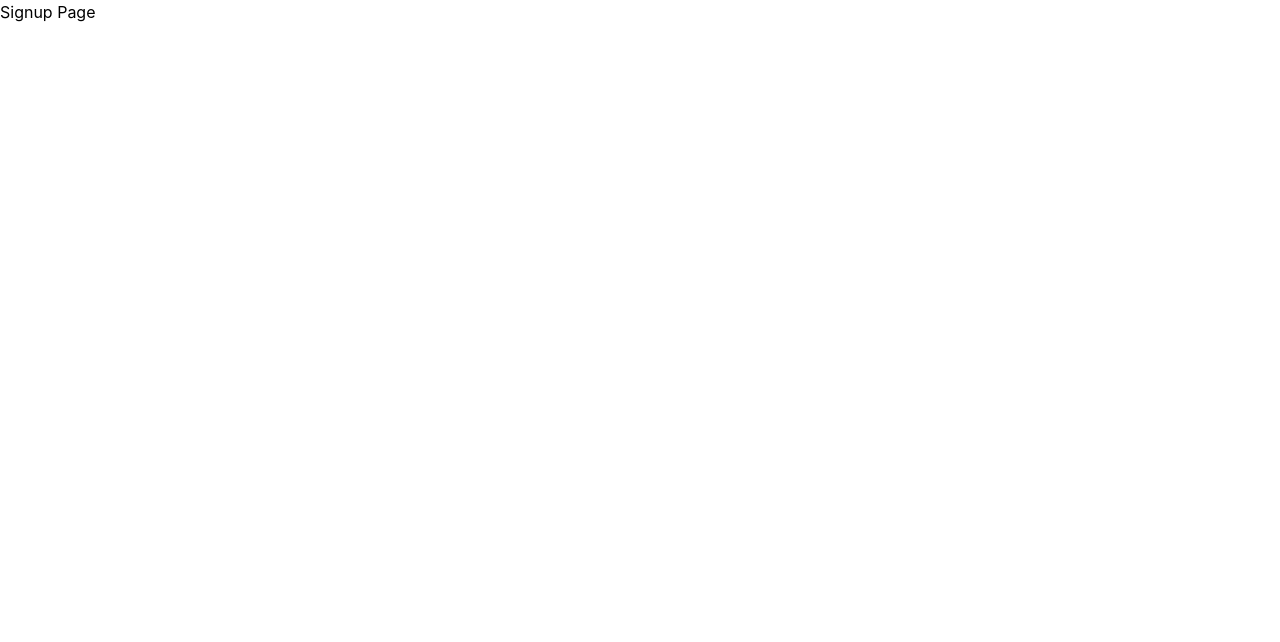
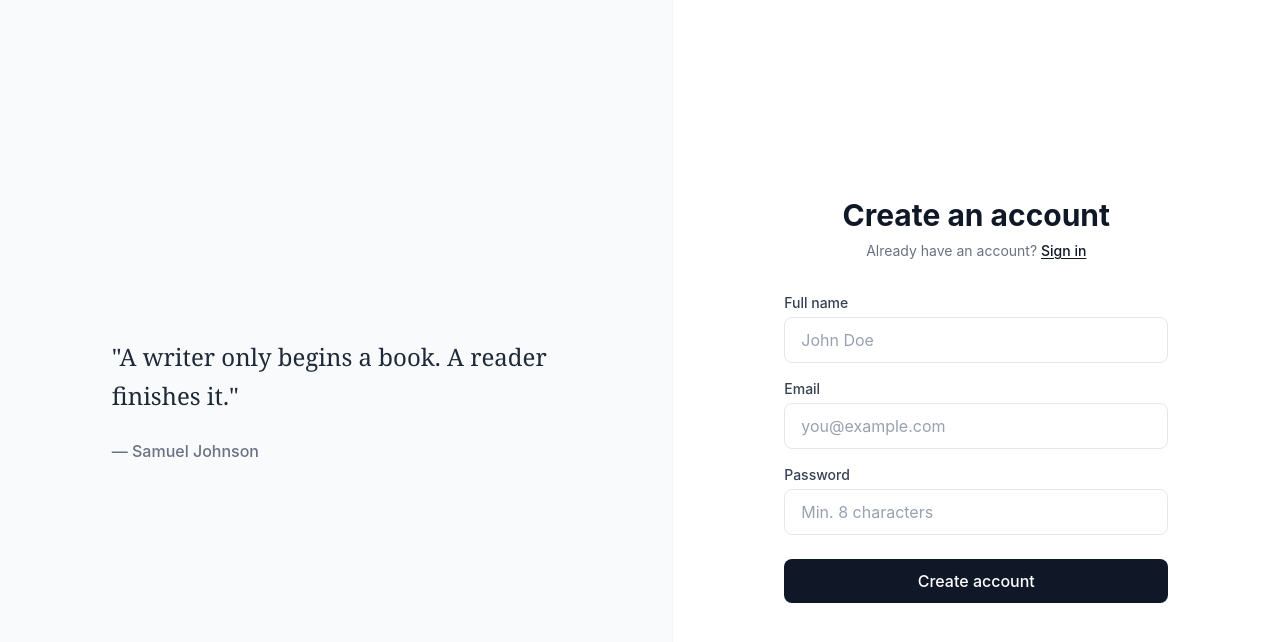
Before and after one commit to harshsaraswat09/BYTES, a React (Vite) app in the folder frontend/: page /signup in a window 1280 px wide. Shown: the top 642 px of the page. Built offline with nearby package versions, Linux system fonts and the light colour scheme; no server answers.

Commit message:
build signin and signup pages with clean Medium-style UI (Fixed errors)

```diff
--- a/frontend/src/pages/Signin.tsx
+++ b/frontend/src/pages/Signin.tsx
@@ -1 +1,135 @@
-export const Signin = () => <div>Signin Page</div>;
+import { useState, useEffect } from "react";
+import { useNavigate, Link } from "react-router-dom";
+import { authApi } from "../api";
+
+export const Signin = () => {
+  const [email, setEmail] = useState("");
+  const [password, setPassword] = useState("");
+  const [error, setError] = useState<string | null>(null);
+  const [isLoading, setIsLoading] = useState(false);
+  const navigate = useNavigate();
+
+  // If already logged in — redirect to blogs
+  useEffect(() => {
+    const token = localStorage.getItem("token");
+    if (token) navigate("/blogs");
+  }, []);
+
+  const handleSignin = async () => {
+    // Basic frontend validation
+    if (!email || !password) {
+      setError("Please fill in all fields");
+      return;
+    }
+
+    try {
+      setIsLoading(true);
+      setError(null);
+
+      const response = await authApi.signin({ email, password });
+      const { token } = response.data;
+
+      // Save token to localStorage
+      localStorage.setItem("token", token);
+
+      // Redirect to blogs
+      navigate("/blogs");
+
+    } catch (err: any) {
+      setError(
+        err.response?.data?.message || "Something went wrong. Try again."
+      );
+    } finally {
+      setIsLoading(false);
+    }
+  };
+
+  // Allow signin on Enter key press
+  const handleKeyDown = (e: React.KeyboardEvent) => {
+    if (e.key === "Enter") handleSignin();
+  };
+
+  return (
+    <div className="min-h-screen flex">
+
+      {/* Left side — Form */}
+      <div className="flex-1 flex items-center justify-center px-8">
+        <div className="w-full max-w-sm">
+
+          {/* Header */}
+          <div className="mb-8 text-center">
+            <h1 className="text-3xl font-bold text-gray-900 mb-2">
+              Welcome back
+            </h1>
+            <p className="text-gray-500 text-sm">
+              Don't have an account?{" "}
+              <Link
+                to="/signup"
+                className="text-gray-900 font-medium underline underline-offset-2"
+              >
+                Sign up
+              </Link>
+            </p>
+          </div>
+
+          {/* Error message */}
+          {error && (
+            <div className="mb-4 p-3 bg-red-50 border border-red-100 rounded-lg">
+              <p className="text-red-600 text-sm text-center">{error}</p>
+            </div>
+          )}
+
+          {/* Form fields */}
+          <div className="space-y-4">
+            <div>
+              <label className="block text-sm font-medium text-gray-700 mb-1">
+                Email
+              </label>
+              <input
+                type="email"
+                placeholder="you@example.com"
+                value={email}
+                onChange={(e) => setEmail(e.target.value)}
+                onKeyDown={handleKeyDown}
+                className="w-full px-4 py-2.5 border border-gray-200 rounded-lg text-gray-900 placeholder-gray-400 focus:outline-none focus:border-gray-400 transition-colors"
+              />
+            </div>
+
+            <div>
+              <label className="block text-sm font-medium text-gray-700 mb-1">
+                Password
+              </label>
+              <input
+                type="password"
+                placeholder="••••••••"
+                value={password}
+                onChange={(e) => setPassword(e.target.value)}
+                onKeyDown={handleKeyDown}
+                className="w-full px-4 py-2.5 border border-gray-200 rounded-lg text-gray-900 placeholder-gray-400 focus:outline-none focus:border-gray-400 transition-colors"
+              />
+            </div>
+
+            <button
+              onClick={handleSignin}
+              disabled={isLoading}
+              className="w-full py-2.5 bg-gray-900 text-white rounded-lg font-medium hover:bg-gray-700 transition-colors disabled:opacity-50 disabled:cursor-not-allowed mt-2"
+            >
+              {isLoading ? "Signing in..." : "Sign in"}
+            </button>
+          </div>
+        </div>
+      </div>
+
+      {/* Right side — Quote (hidden on mobile) */}
+      <div className="hidden lg:flex flex-1 bg-gray-50 items-center justify-center p-16 border-l border-gray-100">
+        <div className="max-w-md">
+          <blockquote className="text-2xl font-serif text-gray-800 leading-relaxed mb-6">
+            "The scariest moment is always just before you start."
+          </blockquote>
+          <p className="text-gray-500 font-medium">— Stephen King</p>
+        </div>
+      </div>
+
+    </div>
+  );
+};
--- a/frontend/src/pages/Signup.tsx
+++ b/frontend/src/pages/Signup.tsx
@@ -1 +1,150 @@
-export const Signup = () => <div>Signup Page</div>;
+import { useState, useEffect } from "react";
+import { useNavigate, Link } from "react-router-dom";
+import { authApi } from "../api";
+
+export const Signup = () => {
+  const [name, setName] = useState("");
+  const [email, setEmail] = useState("");
+  const [password, setPassword] = useState("");
+  const [error, setError] = useState<string | null>(null);
+  const [isLoading, setIsLoading] = useState(false);
+  const navigate = useNavigate();
+
+  // If already logged in — redirect to blogs
+  useEffect(() => {
+    const token = localStorage.getItem("token");
+    if (token) navigate("/blogs");
+  }, []);
+
+  const handleSignup = async () => {
+    if (!name || !email || !password) {
+      setError("Please fill in all fields");
+      return;
+    }
+
+    if (password.length < 8) {
+      setError("Password must be at least 8 characters");
+      return;
+    }
+
+    try {
+      setIsLoading(true);
+      setError(null);
+
+      const response = await authApi.signup({ name, email, password });
+      const { token } = response.data;
+
+      localStorage.setItem("token", token);
+      navigate("/blogs");
+
+    } catch (err: any) {
+      setError(
+        err.response?.data?.message || "Something went wrong. Try again."
+      );
+    } finally {
+      setIsLoading(false);
+    }
+  };
+
+  const handleKeyDown = (e: React.KeyboardEvent) => {
+    if (e.key === "Enter") handleSignup();
+  };
+
+  return (
+    <div className="min-h-screen flex">
+
+      {/* Left side — Quote (hidden on mobile) */}
+      <div className="hidden lg:flex flex-1 bg-gray-50 items-center justify-center p-16 border-r border-gray-100">
+        <div className="max-w-md">
+          <blockquote className="text-2xl font-serif text-gray-800 leading-relaxed mb-6">
+            "A writer only begins a book. A reader finishes it."
+          </blockquote>
+          <p className="text-gray-500 font-medium">— Samuel Johnson</p>
+        </div>
+      </div>
+
+      {/* Right side — Form */}
+      <div className="flex-1 flex items-center justify-center px-8">
+        <div className="w-full max-w-sm">
+
+          {/* Header */}
+          <div className="mb-8 text-center">
+            <h1 className="text-3xl font-bold text-gray-900 mb-2">
+              Create an account
+            </h1>
+            <p className="text-gray-500 text-sm">
+              Already have an account?{" "}
+              <Link
+                to="/signin"
+                className="text-gray-900 font-medium underline underline-offset-2"
+              >
+                Sign in
+              </Link>
+            </p>
+          </div>
+
+          {/* Error message */}
+          {error && (
+            <div className="mb-4 p-3 bg-red-50 border border-red-100 rounded-lg">
+              <p className="text-red-600 text-sm text-center">{error}</p>
+            </div>
+          )}
+
+          {/* Form fields */}
+          <div className="space-y-4">
+            <div>
+              <label className="block text-sm font-medium text-gray-700 mb-1">
+                Full name
+              </label>
+              <input
+                type="text"
+                placeholder="John Doe"
+                value={name}
+                onChange={(e) => setName(e.target.value)}
+                onKeyDown={handleKeyDown}
+                className="w-full px-4 py-2.5 border border-gray-200 rounded-lg text-gray-900 placeholder-gray-400 focus:outline-none focus:border-gray-400 transition-colors"
+              />
+            </div>
+
+            <div>
+              <label className="block text-sm font-medium text-gray-700 mb-1">
+                Email
+              </label>
+              <input
+                type="email"
+                placeholder="you@example.com"
+                value={email}
+                onChange={(e) => setEmail(e.target.value)}
+                onKeyDown={handleKeyDown}
+                className="w-full px-4 py-2.5 border border-gray-200 rounded-lg text-gray-900 placeholder-gray-400 focus:outline-none focus:border-gray-400 transition-colors"
+              />
+            </div>
+
+            <div>
+              <label className="block text-sm font-medium text-gray-700 mb-1">
+                Password
+              </label>
+              <input
+                type="password"
+                placeholder="Min. 8 characters"
+                value={password}
+                onChange={(e) => setPassword(e.target.value)}
+                onKeyDown={handleKeyDown}
+                className="w-full px-4 py-2.5 border border-gray-200 rounded-lg text-gray-900 placeholder-gray-400 focus:outline-none focus:border-gray-400 transition-colors"
+              />
+            </div>
+
+            <button
+              onClick={handleSignup}
+              disabled={isLoading}
+              className="w-full py-2.5 bg-gray-900 text-white rounded-lg font-medium hover:bg-gray-700 transition-colors disabled:opacity-50 disabled:cursor-not-allowed mt-2"
+            >
+              {isLoading ? "Creating account..." : "Create account"}
+            </button>
+          </div>
+        </div>
+      </div>
+
+    </div>
+  );
+};
```
